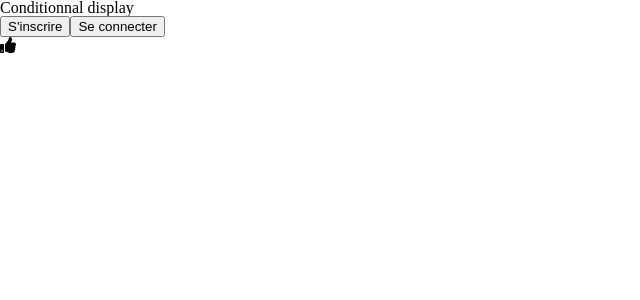
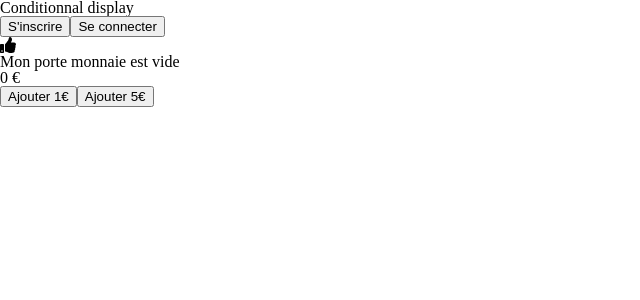
Before and after one commit to FrancoisNovais/vue-exercice-conditional-display, a Vue app: page / in a window 1280 px wide. Shown: the top 300 px of the page, without its empty margins (0-640 px from the left). Built offline with nearby package versions, Linux system fonts and the light colour scheme.

Commit message:
PartThree

```diff
--- a/src/App.vue
+++ b/src/App.vue
@@ -1,6 +1,7 @@
 <script setup>
 import PartOne from './components/PartOne.vue'
 import PartTwo from './components/PartTwo.vue'
+import PartThree from './components/PartThree.vue'
 </script>
 
 <template>
@@ -9,6 +10,7 @@ import PartTwo from './components/PartTwo.vue'
     <section>
       <PartOne />
       <PartTwo />
+      <PartThree />
     </section>
   </main>
 </template>
--- /dev/null
+++ b/src/components/PartThree.vue
@@ -0,0 +1,26 @@
+<script setup>
+import { ref } from 'vue'
+
+const wallet = ref(0)
+
+const handleAddCoin = (add) => {
+  wallet.value = wallet.value + add
+}
+</script>
+
+<template>
+  <div>
+    <h2 v-if="wallet === 0">Mon porte monnaie est vide</h2>
+    <h2 v-else-if="wallet === 1">Mon premier euros</h2>
+    <h2 v-else-if="wallet > 30">Ca y est je suis riche !!</h2>
+    <h2 v-else-if="wallet > 10">Yes, plus de 10 € premier €</h2>
+    <h2 v-else></h2>
+    <p>{{ wallet }} €</p>
+    <div>
+      <button @click="handleAddCoin(1)">Ajouter 1€</button>
+      <button @click="handleAddCoin(5)">Ajouter 5€</button>
+    </div>
+  </div>
+</template>
+
+<style scoped></style>
```
